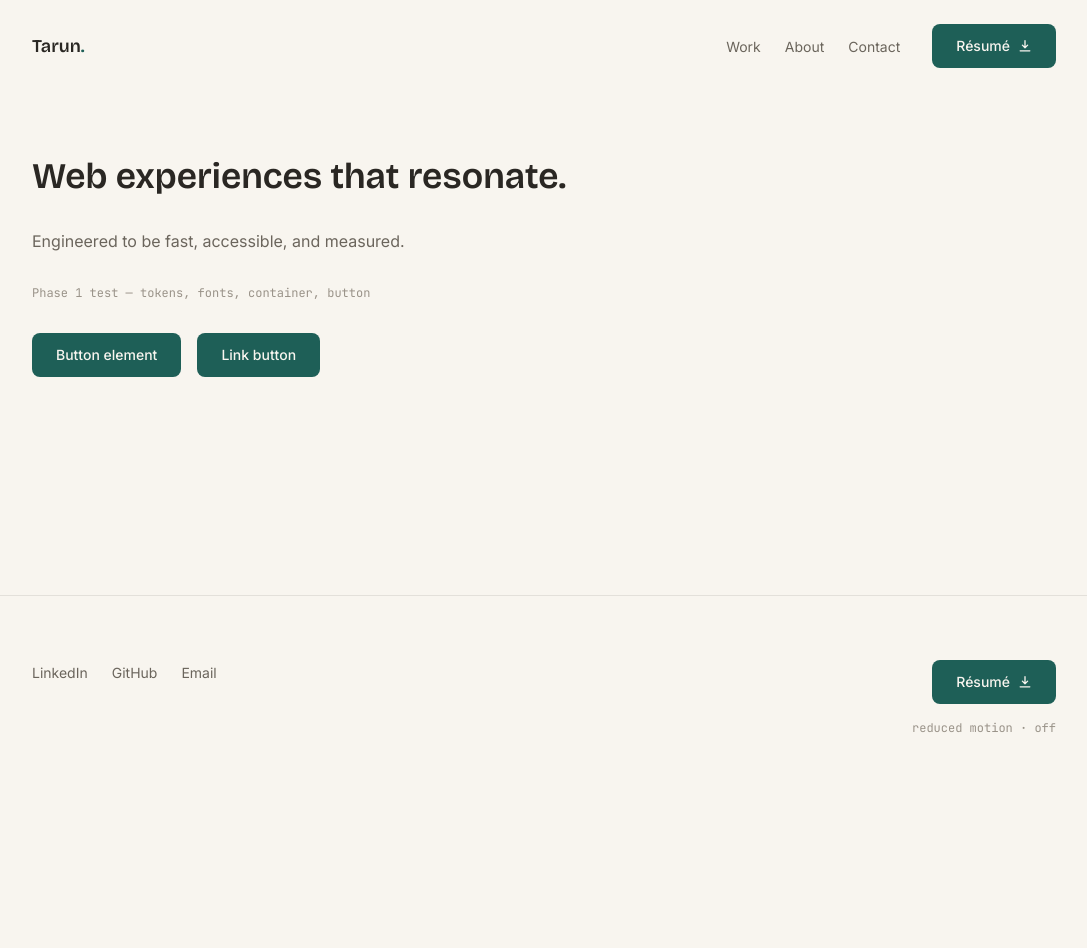
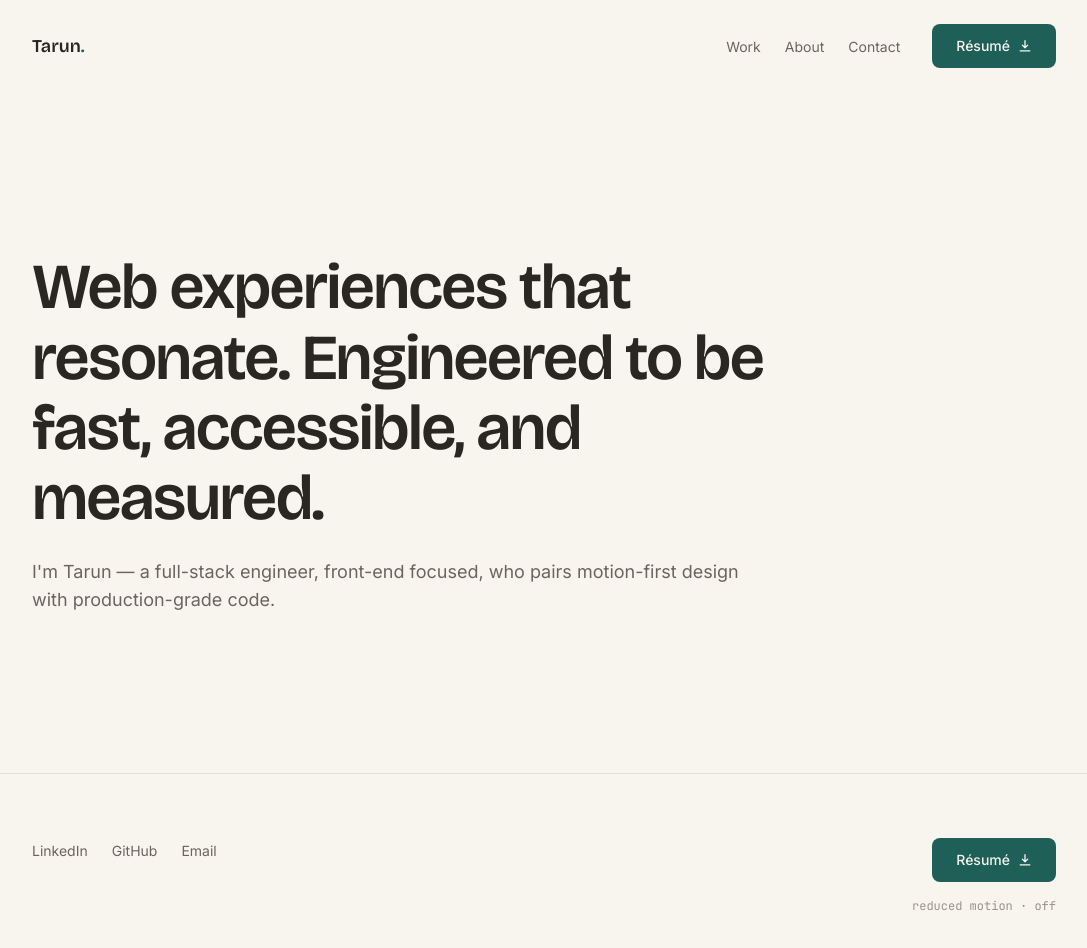
Before and after one commit to tarunjamana/portfolio, a Next.js app: page / in a window 1280 px wide. Shown: the top 948 px of the page, without its empty margins (96-1183 px from the left). Before the commit the page ends 800 px from the top, so only its background shows below. Built offline with nearby package versions, Linux system fonts and the light colour scheme.

Commit message:
Add static hero section
Left-aligned headline (locked §1 copy) with a supporting about-line
subline, no CTA. No motion yet — layered in during Phase 4.

```diff
--- a/src/app/page.tsx
+++ b/src/app/page.tsx
@@ -1,26 +1,9 @@
-import { Container } from "@/components/ui/Container";
-import { Button, LinkButton } from "@/components/ui/Button";
+import { Hero } from "@/components/Hero";
 
 export default function Home() {
   return (
-    <main className="flex-1 py-16">
-      <Container>
-        <div className="flex flex-col gap-8">
-          <h1 className="font-display text-4xl font-semibold text-text">
-            Web experiences that resonate.
-          </h1>
-          <p className="max-w-prose font-sans text-base text-text-secondary">
-            Engineered to be fast, accessible, and measured.
-          </p>
-          <p className="font-mono text-xs text-text-muted">
-            Phase 1 test — tokens, fonts, container, button
-          </p>
-          <div className="flex gap-4">
-            <Button>Button element</Button>
-            <LinkButton href="#">Link button</LinkButton>
-          </div>
-        </div>
-      </Container>
+    <main className="flex-1">
+      <Hero />
     </main>
   );
 }
--- /dev/null
+++ b/src/components/Hero.tsx
@@ -0,0 +1,20 @@
+import { Container } from "@/components/ui/Container";
+
+export function Hero() {
+  return (
+    <section className="flex min-h-[85svh] items-center">
+      <Container>
+        <div className="flex max-w-3xl flex-col gap-6">
+          <h1 className="font-display text-[clamp(2rem,4vw+1rem,4rem)] font-semibold leading-[1.1] tracking-tight text-text">
+            Web experiences that resonate. Engineered to be fast, accessible,
+            and measured.
+          </h1>
+          <p className="max-w-prose font-sans text-lg text-text-secondary">
+            I&apos;m Tarun — a full-stack engineer, front-end focused, who
+            pairs motion-first design with production-grade code.
+          </p>
+        </div>
+      </Container>
+    </section>
+  );
+}
```
